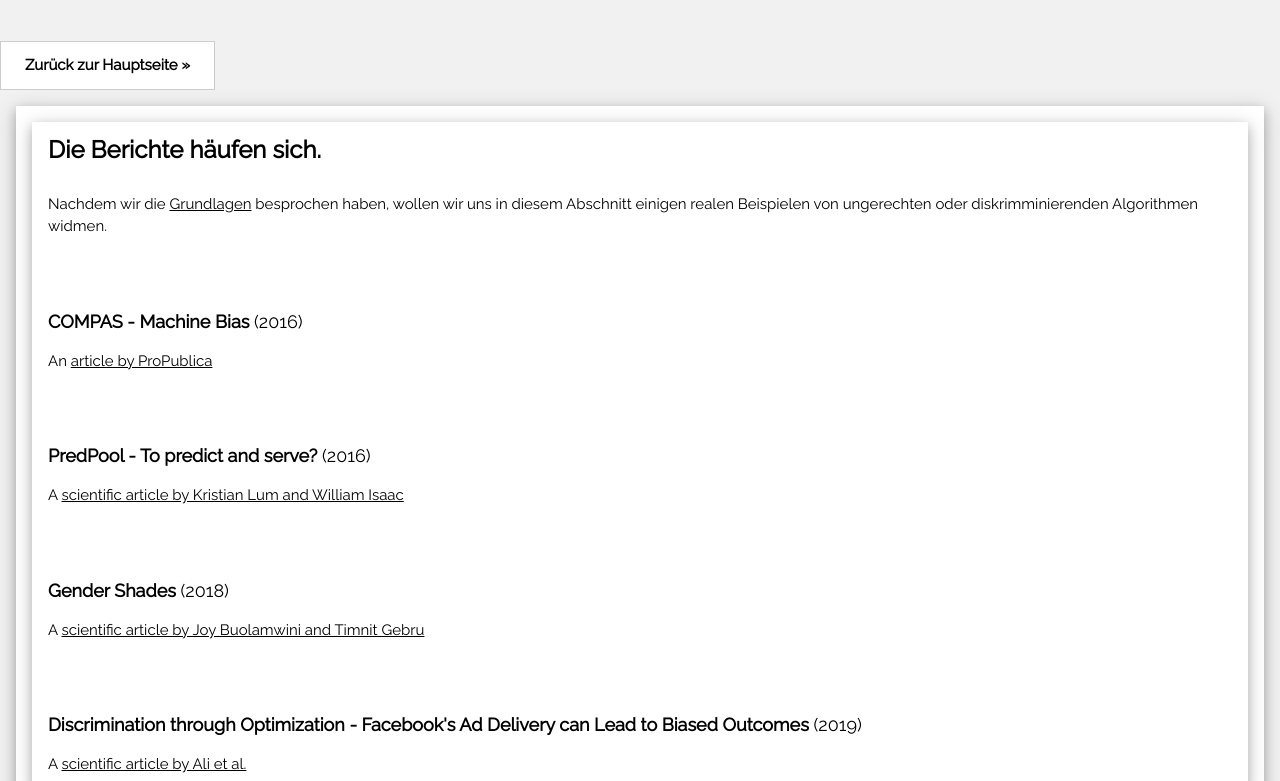
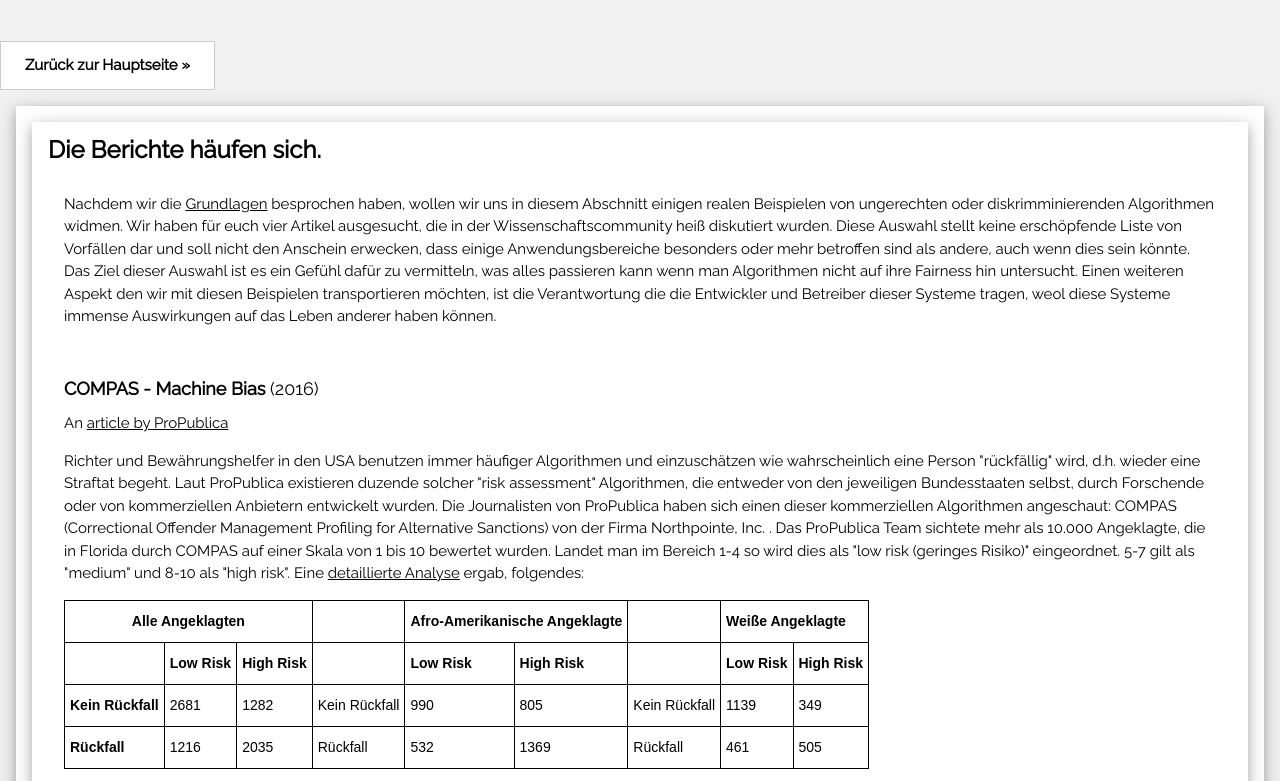
Before and after one commit to tsuehr/plwisskom, a website: page public/disk_algos.html in a window 1280 px wide. Shown: the part 112-893 px from the top of the page. Drawn offline with nearby package versions, Linux system fonts and the light colour scheme.

Commit message:
articles

```diff
--- a/public/disk_algos.html
+++ b/public/disk_algos.html
@@ -6,8 +6,6 @@
 <meta name="viewport" content="width=device-width, initial-scale=1">
 <link rel="stylesheet" href="https://www.w3schools.com/w3css/4/w3.css">
 <link rel="stylesheet" href="https://fonts.googleapis.com/css?family=Raleway">
-
-
 <link rel="stylesheet" href="./style.css">
 
 <!-- if you need to import js scripts do it here -->
@@ -38,30 +36,93 @@
   <div class="w3-card-4 w3-margin w3-white">
   <div class="w3-container">
       <h3><b>Die Berichte häufen sich.</b></h3>
-    </div>
     <div class="w3-container">
-	<p>Nachdem wir die <a href="./grundlagen.html">Grundlagen</a> besprochen haben, wollen wir uns in diesem Abschnitt einigen realen Beispielen von ungerechten oder diskrimminierenden Algorithmen widmen. </p>
+	<p>Nachdem wir die <a href="./grundlagen.html">Grundlagen</a> besprochen haben, wollen wir uns in diesem Abschnitt einigen realen Beispielen von ungerechten oder diskrimminierenden Algorithmen widmen. Wir haben für euch vier Artikel ausgesucht, die in der Wissenschaftscommunity heiß diskutiert wurden.
+	Diese Auswahl stellt keine erschöpfende Liste von Vorfällen dar und soll nicht den Anschein erwecken, dass einige Anwendungsbereiche besonders oder mehr betroffen sind als andere, auch wenn dies sein könnte. Das Ziel dieser Auswahl ist es ein Gefühl dafür zu vermitteln,
+	was alles passieren kann wenn man Algorithmen nicht auf ihre Fairness hin untersucht. Einen weiteren Aspekt den wir mit diesen Beispielen transportieren möchten, ist die Verantwortung die die Entwickler und Betreiber dieser Systeme tragen, weol diese Systeme immense Auswirkungen auf das Leben anderer haben können.</p>
 	<br>
+	<h5><b>COMPAS - Machine Bias</b> (2016)</h5>An <a href="https://www.propublica.org/article/machine-bias-risk-assessments-in-criminal-sentencing">article by ProPublica</a>
+	<p>Richter und Bewährungshelfer in den USA benutzen immer häufiger Algorithmen und einzuschätzen wie wahrscheinlich eine Person "rückfällig" wird, d.h. wieder eine Straftat begeht. Laut ProPublica existieren duzende solcher "risk assessment" Algorithmen, die entweder von den jeweiligen Bundesstaaten selbst, durch Forschende oder von kommerziellen Anbietern entwickelt wurden.
+	Die Journalisten von ProPublica haben sich einen dieser kommerziellen Algorithmen angeschaut: COMPAS (Correctional Offender Management Profiling for Alternative Sanctions) von der Firma Northpointe, Inc. .
+	Das ProPublica Team sichtete mehr als 10.000 Angeklagte, die in Florida durch COMPAS auf einer Skala von 1 bis 10 bewertet wurden. Landet man im Bereich 1-4 so wird dies als "low risk (geringes Risiko)" eingeordnet. 5-7 gilt als "medium" und 8-10 als "high risk". Eine <a href="https://www.propublica.org/article/how-we-analyzed-the-compas-recidivism-algorithm">detaillierte Analyse</a>
+	 ergab, folgendes:</p><style type="text/css">
+.tg  {border-collapse:collapse;border-spacing:0;}
+.tg td{border-color:black;border-style:solid;border-width:1px;font-family:Arial, sans-serif;font-size:14px;
+  overflow:hidden;padding:10px 5px;word-break:normal;}
+.tg th{border-color:black;border-style:solid;border-width:1px;font-family:Arial, sans-serif;font-size:14px;
+  font-weight:normal;overflow:hidden;padding:10px 5px;word-break:normal;}
+.tg .tg-1wig{font-weight:bold;text-align:left;vertical-align:top}
+.tg .tg-amwm{font-weight:bold;text-align:center;vertical-align:top}
+.tg .tg-0lax{text-align:left;vertical-align:top}
+</style>
+<table class="tg">
+<thead>
+  <tr>
+    <th class="tg-amwm" colspan="3">Alle Angeklagten</th>
+    <th class="tg-0lax"></th>
+    <th class="tg-1wig" colspan="2">Afro-Amerikanische Angeklagte</th>
+    <th class="tg-0lax"></th>
+    <th class="tg-1wig" colspan="2">Weiße Angeklagte</th>
+  </tr>
+</thead>
+<tbody>
+  <tr>
+    <td class="tg-0lax"></td>
+    <td class="tg-1wig">Low Risk</td>
+    <td class="tg-1wig">High Risk</td>
+    <td class="tg-0lax"></td>
+    <td class="tg-1wig">Low Risk</td>
+    <td class="tg-1wig">High Risk</td>
+    <td class="tg-0lax"></td>
+    <td class="tg-1wig">Low Risk</td>
+    <td class="tg-1wig">High Risk</td>
+  </tr>
+  <tr>
+    <td class="tg-1wig">Kein Rückfall</td>
+    <td class="tg-0lax">2681</td>
+    <td class="tg-0lax">1282</td>
+    <td class="tg-0lax">Kein Rückfall</td>
+    <td class="tg-0lax">990</td>
+    <td class="tg-0lax">805</td>
+    <td class="tg-0lax">Kein Rückfall</td>
+    <td class="tg-0lax">1139</td>
+    <td class="tg-0lax">349</td>
+  </tr>
+  <tr>
+    <td class="tg-1wig">Rückfall</td>
+    <td class="tg-0lax">1216</td>
+    <td class="tg-0lax">2035</td>
+    <td class="tg-0lax">Rückfall</td>
+    <td class="tg-0lax">532</td>
+    <td class="tg-0lax">1369</td>
+    <td class="tg-0lax">Rückfall</td>
+    <td class="tg-0lax">461</td>
+    <td class="tg-0lax">505</td>
+  </tr>
+</tbody>
+</table>
+<p>Die Tabelle zeigt die Kombinationen aus COMPAS-Rating und tatsächlichem Verhalten. Nimmt man alle Angeklagten zusammen, so scheint der Algorithmus relativ gute Arbeit zu leisten: Die meisten Angeklagten, welche als "low risk" bzw. "high risk" eingestuft wurden,
+haben später auch keinen Rückfall gehabt, bzw. haben erneut eine Straftat begangen.<br>Trennt man allerdings nun die Tablle in Afro-Amerikanische Angeklagte und weiße Angeklagte, so erhält man sehr unterschiedliche Fehlerraten. Von allen Afro-Amerikanischen Angeklagten die <b>keinen Rückfall</b> hatten (990 + 805 = 1795), wurden 44.85% (805) fälschlicherweise als "high risk" eingestuft. Weiße Angeklagte allerdings nur mit einer Rate von 23.45%. Die Quote der Afro-Amerikanischen Angeklagten die fälschlicherweise als "low risk" eingestuft wurden ist andererseits wesentlich kleiner, als die Fehlerquote mit der weiße Angeklagte als "low risk" eingestuft wurden (27.99% gegen 47.72%). <br>Mit anderen Worten, der Algorithmus hat Afro-Amerikanische Angeklagte wesentlich schlechter, diskrimminierend, eingestuft als weiße. </p>
 	<br>
-	<h5><b>COMPAS - Machine Bias</b> (2016)</h5>
-	<p>An <a href="https://www.propublica.org/article/machine-bias-risk-assessments-in-criminal-sentencing">article by ProPublica</a> </p>
-	<br>
-	<br>
-	<h5><b>PredPool - To predict and serve?</b> (2016)</h5>
-	<p>A <a href="https://rss.onlinelibrary.wiley.com/doi/pdf/10.1111/j.1740-9713.2016.00960.x">scientific article by Kristian Lum and William Isaac</a> </p>
+	<h5><b>Discrimination through Optimization - Facebook's Ad Delivery can Lead to Biased Outcomes</b> (2019)</h5>
+	<p>A <a href="https://dl.acm.org/doi/pdf/10.1145/3359301">scientific article by Ali et al.</a> </p>
+	<p>Jeder von uns hatte wahrscheinlich schon den Moment beim surfen im Internet: Warum sehe ich jetzt diesen Werbespot? Die Antwort ist oberflächlich sofort klar: Weil Google oder Facebook ausgerechnet haben, dass dieser Werbespot am besten zu dir passt.
+	Aber was heisst "am besten zu dir passt"? Wie funktionieren diese Systeme? Diese Frage stellten sich viele WissenschaftlerInnen und unter Anderem, Ali et al. .</p><p>In der Studie untersucht das Team aus den USA, wie sich die einzelnen Elemente einer Werbeanzeige (Überschrift, Text und Bild) auf die Zusammensetzung der Menschen auswirkt, denen die Werbung schließlich gezeigt wird. Desweiteren untersuchten sie, wie Facebook mit Stereotypen umgeht und ob es einen Unterschied bei "geschützten Gütern" (Arbeitsplätze und Wohnraum) gibt. Die Ergebnisse ihrer Analyse war besorgniserregend:
+	<ol><li>Das Bild der Werbeanzeige bestimmte hauptsächlich wem diese gezeigt wird. Änderte das Team ein Bild von einem Bodybuilder zu einem Kosmetikprodukt, so wurde die Werbeanzeige wesentlich mehr Frauen gezeigt. Sie konnten ausschließen, dass dies Aufgrund von Clicks passierte. Facebook hatte dies so gelernt.</li></ol></p>
 	<br>
 	<br>
 	<h5><b>Gender Shades</b> (2018)</h5>
 	<p>A <a href="http://proceedings.mlr.press/v81/buolamwini18a/buolamwini18a.pdf">scientific article by Joy Buolamwini and Timnit Gebru</a> </p>
 	<br>
 	<br>
-	<h5><b>Discrimination through Optimization - Facebook's Ad Delivery can Lead to Biased Outcomes</b> (2019)</h5>
-	<p>A <a href="https://dl.acm.org/doi/pdf/10.1145/3359301">scientific article by Ali et al.</a> </p>
+	<!--h5><b>Discrimination through Optimization - Facebook's Ad Delivery can Lead to Biased Outcomes</b> (2019)</h5>
+	<p>A <a href="https://dl.acm.org/doi/pdf/10.1145/3359301">scientific article by Ali et al.</a> </p-->
       <div class="w3-row">
         <div class="w3-col m8 s12">
         </div>
       </div>
     </div>
+	</div>
 	</div>
 	<hr>
 
```
